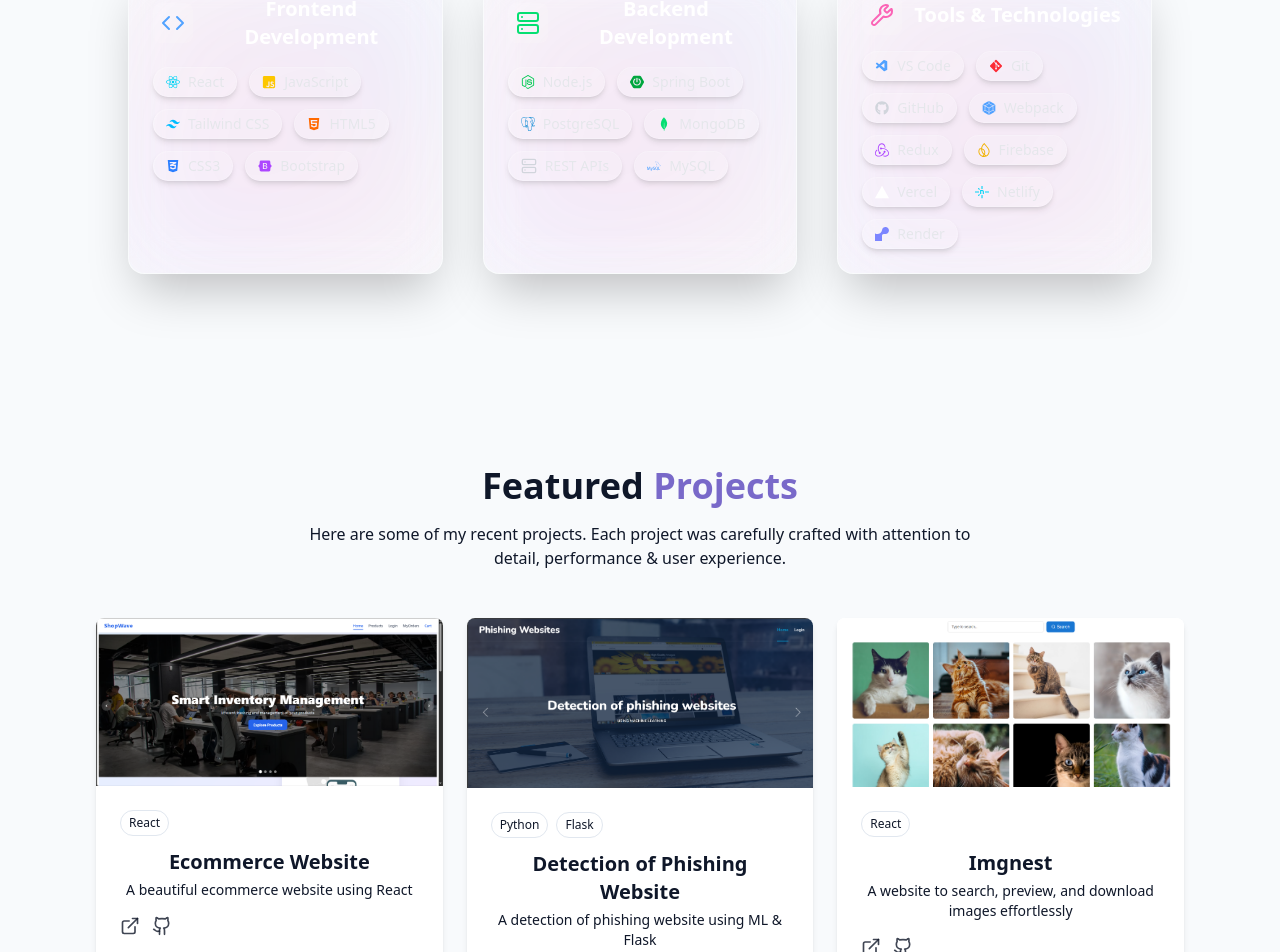
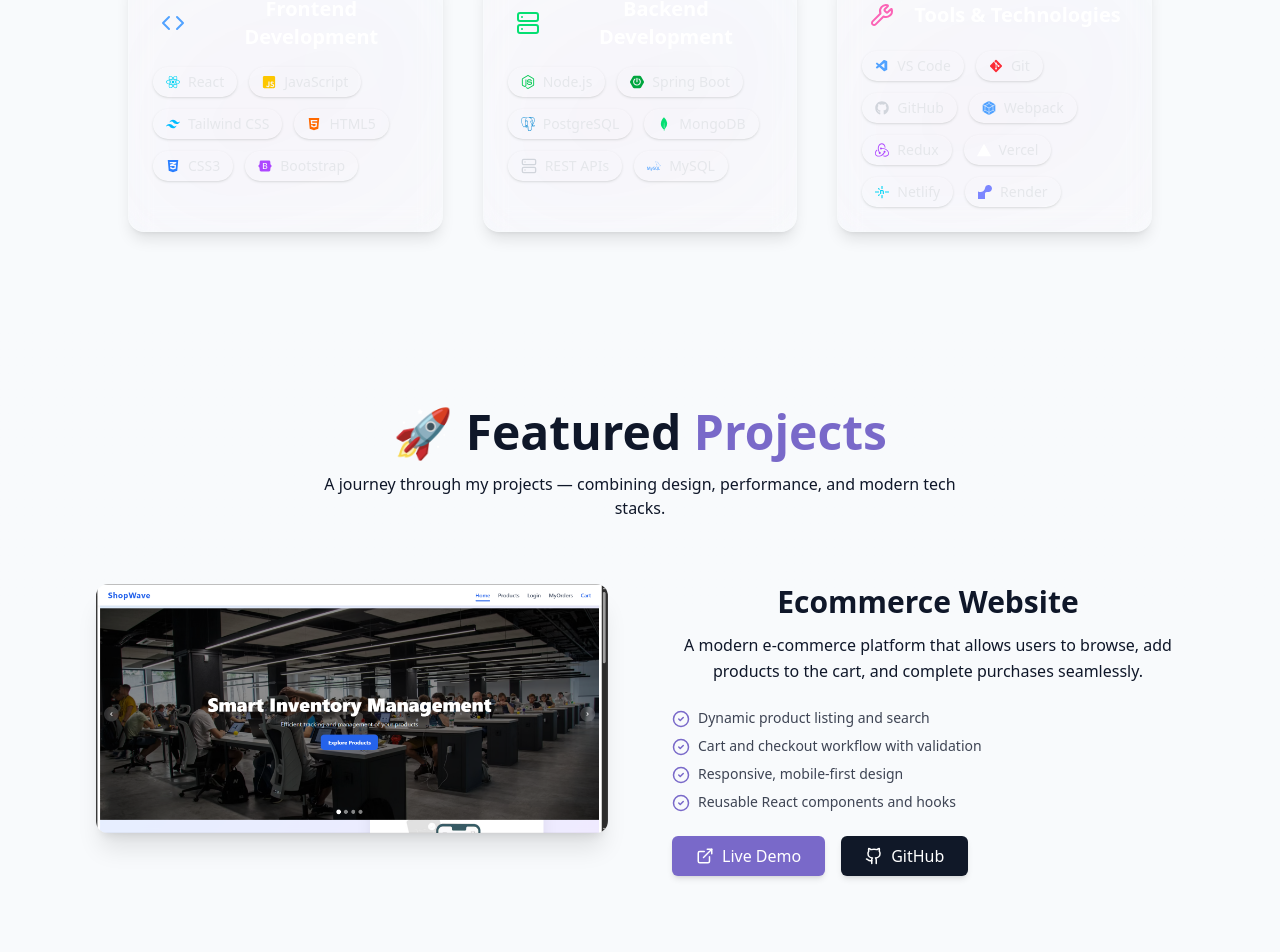
Before and after one commit to UzmaSulthana27/portfolio, a React (Vite) app: page / in a window 1280 px wide. Shown: the part 1819-2771 px from the top of the page. Built offline with nearby package versions, Linux system fonts and the light colour scheme.

Commit message:
Enhance ContactSection with form submission handling, loading state, and success/error messages; update ProjectsSection with detailed project descriptions and key points; improve SkillsSection with floating gradient background and refined skill card styles.

```diff
--- a/src/components/ProjectsSection.jsx
+++ b/src/components/ProjectsSection.jsx
@@ -1,118 +1,160 @@
-import { ArrowRight, ExternalLink, Github } from "lucide-react";
+import { ArrowRight, ExternalLink, Github, CheckCircle2 } from "lucide-react";
 
 const projects = [
   {
     id: 1,
     title: "Ecommerce Website",
-    Description: "A beautiful ecommerce website using React",
-    image: "/Projects/ecommerce.png", // ✅ fixed path
-    tags: ["React"],
+    Description:
+      "A modern e-commerce platform that allows users to browse, add products to the cart, and complete purchases seamlessly.",
+    image: "/Projects/ecommerce.png",
     demoUrl: "https://shopwave-e.vercel.app/",
     githubUrl: "https://github.com/UzmaSulthana27/ecommerce",
+    points: [
+      "Dynamic product listing and search",
+      "Cart and checkout workflow with validation",
+      "Responsive, mobile-first design",
+      "Reusable React components and hooks",
+    ],
   },
   {
     id: 2,
     title: "Detection of Phishing Website",
-    Description: "A detection of phishing website using ML & Flask",
-    image: "/Projects/phising.png", // ✅ fixed path
-    tags: ["Python", "Flask"],
+    Description:
+      "A machine learning-based web app to detect phishing websites, helping users stay safe online.",
+    image: "/Projects/phising.png",
     demoUrl: "",
     githubUrl: "https://github.com/UzmaSulthana27/Phishing-website",
+    points: [
+      "Trained ML model for website classification",
+      "Flask API backend for real-time predictions",
+      "Clean, simple user interface",
+      "Improves cybersecurity awareness",
+    ],
   },
   {
     id: 3,
     title: "Imgnest",
-    Description: "A website to search, preview, and download images effortlessly",
-    image: "/Projects/imgnest.png", // ✅ fixed path
-    tags: ["React"],
-    demoUrl: " https://imgnest.netlify.app/",
+    Description:
+      "A sleek platform to search, preview, and download high-quality images from the Unsplash API effortlessly.",
+    image: "/Projects/imgnest.png",
+    demoUrl: "https://imgnest.netlify.app/",
     githubUrl: "https://github.com/UzmaSulthana27/ImgNest",
+    points: [
+      "Instant search with preview & download",
+      "Integration with Unsplash API",
+      "Smooth and responsive React UI",
+      "User-friendly interface with grid layout",
+    ],
   },
 ];
 
 export const ProjectsSection = () => {
   return (
-    <section id="projects" className="py-24 px-4 relative">
+    <section
+      id="projects"
+      className="py-20 px-6 bg-gradient-to-b from-background to-muted/30"
+    >
       <div className="container mx-auto max-w-6xl">
         {/* Heading */}
-        <h2 className="text-3xl md:text-4xl font-bold mb-4 text-center">
-          Featured <span className="text-primary">Projects</span>
+        <h2 className="text-4xl md:text-5xl font-bold mb-4 text-center">
+          🚀 Featured <span className="text-primary">Projects</span>
         </h2>
-        <p className="text-center text-muted-foreground mb-12 max-w-2xl mx-auto">
-          Here are some of my recent projects. Each project was carefully crafted
-          with attention to detail, performance & user experience.
+        <p className="text-center text-muted-foreground mb-16 max-w-2xl mx-auto">
+          A journey through my projects — combining design, performance, and modern tech stacks.
         </p>
 
-        {/* Projects Grid */}
-        <div className="grid grid-cols-1 sm:grid-cols-2 lg:grid-cols-3 gap-6">
-          {projects.map((project) => (
+        {/* Projects */}
+        <div className="space-y-24">
+          {projects.map((project, index) => (
             <div
               key={project.id}
-              className="group bg-card rounded-lg overflow-hidden shadow-md hover:shadow-xl transition-shadow duration-300"
+              className={`flex flex-col md:flex-row items-start gap-10 md:gap-16 ${
+                index % 2 === 1 ? "md:flex-row-reverse" : ""
+              }`}
             >
-              {/* Image */}
-              <div className="overflow-hidden">
+              {/* Project Image */}
+              <div className="w-full md:w-1/2 transform transition duration-700 hover:scale-105 hover:rotate-1">
                 <img
                   src={project.image}
                   alt={project.title}
-                  className="w-full h-auto object-contain transition-transform duration-500 group-hover:scale-105"
+                  className="rounded-xl shadow-xl transition duration-700 ease-in-out hover:shadow-2xl"
                 />
               </div>
 
-              {/* Card Content */}
-              <div className="p-4 sm:p-6">
-                <div className="flex flex-wrap gap-2 mb-3">
-                  {project.tags.map((tag, index) => (
-                    <span
-                      key={index}
-                      className="px-2 py-1 text-xs font-medium rounded-full border bg-secondary text-secondary-foreground"
-                    >
-                      {tag}
-                    </span>
-                  ))}
-                </div>
-                <h3 className="text-lg sm:text-xl font-semibold mb-1">
+              {/* Project Details */}
+              <div className="w-full md:w-1/2 flex flex-col justify-start animate-fadeIn">
+                <h3 className="text-2xl md:text-3xl font-semibold mb-3">
                   {project.title}
                 </h3>
-                <p className="text-muted-foreground text-sm mb-4">
+                <p className="text-muted-foreground mb-6 text-base leading-relaxed">
                   {project.Description}
                 </p>
 
-                {/* Links */}
-                <div className="flex justify-between items-center">
-                  <div className="flex space-x-3">
+                {/* Key Points */}
+                <ul className="space-y-2 mb-6">
+                  {project.points.map((point, i) => (
+                    <li
+                      key={i}
+                      className="flex items-start gap-2 text-sm text-foreground/80"
+                    >
+                      <CheckCircle2 className="text-primary mt-0.5" size={18} />
+                      {point}
+                    </li>
+                  ))}
+                </ul>
+
+                {/* Buttons */}
+                <div className="flex flex-wrap gap-4">
+                  {project.demoUrl && (
                     <a
                       href={project.demoUrl}
                       target="_blank"
-                      className="text-foreground/80 hover:text-primary transition-colors duration-300"
+                      className="px-6 py-2 bg-primary text-white rounded-md flex items-center gap-2 hover:scale-105 transition shadow-md"
                     >
-                      <ExternalLink size={20} />
+                      <ExternalLink size={18} /> Live Demo
                     </a>
-                    <a
-                      href={project.githubUrl}
-                      target="_blank"
-                      className="text-foreground/80 hover:text-primary transition-colors duration-300"
-                    >
-                      <Github size={20} />
-                    </a>
-                  </div>
+                  )}
+                  <a
+                    href={project.githubUrl}
+                    target="_blank"
+                    className="px-6 py-2 bg-gray-900 text-white rounded-md flex items-center gap-2 hover:scale-105 transition shadow-md"
+                  >
+                    <Github size={18} /> GitHub
+                  </a>
                 </div>
               </div>
             </div>
           ))}
         </div>
 
-        {/* GitHub Button */}
-        <div className="text-center mt-12">
+        {/* GitHub Profile Button */}
+        <div className="text-center mt-24">
           <a
-            className="cosmic-button w-fit flex items-center mx-auto gap-2"
+            className="px-6 py-3 rounded-full bg-gradient-to-r from-primary to-purple-600 text-white font-medium shadow-lg hover:shadow-xl hover:scale-105 transition flex items-center gap-2 mx-auto w-fit"
             href="https://github.com/UzmaSulthana27"
             target="_blank"
           >
-            Check My GitHub <ArrowRight size={16} />
+            Explore More on GitHub <ArrowRight size={18} />
           </a>
         </div>
       </div>
+
+      {/* Inline animation */}
+      <style jsx>{`
+        @keyframes fadeIn {
+          0% {
+            opacity: 0;
+            transform: translateY(20px);
+          }
+          100% {
+            opacity: 1;
+            transform: translateY(0);
+          }
+        }
+        .animate-fadeIn {
+          animation: fadeIn 1s ease-out forwards;
+        }
+      `}</style>
     </section>
   );
 };
--- a/src/components/SkillsSection.jsx
+++ b/src/components/SkillsSection.jsx
@@ -29,7 +29,7 @@ import {
 } from "react-icons/si";
 import { VscVscode } from "react-icons/vsc";
 
-// Define skills grouped by category
+// Skills data
 const skills = {
   frontend: {
     title: "Frontend Development",
@@ -64,7 +64,6 @@ const skills = {
       { name: "GitHub", icon: <FaGithub className="text-gray-300" /> },
       { name: "Webpack", icon: <SiWebpack className="text-blue-400" /> },
       { name: "Redux", icon: <SiRedux className="text-purple-500" /> },
-      { name: "Firebase", icon: <SiFirebase className="text-yellow-500" /> },
       { name: "Vercel", icon: <SiVercel className="text-white" /> },
       { name: "Netlify", icon: <SiNetlify className="text-cyan-400" /> },
       { name: "Render", icon: <SiRender className="text-indigo-400" /> },
@@ -72,7 +71,7 @@ const skills = {
   },
 };
 
-// Skill Card Component (with Blur Mirror Effect)
+// Skill Card
 const SkillCard = ({ title, icon, items }) => (
   <motion.div
     initial={{ opacity: 0, y: 50 }}
@@ -80,45 +79,42 @@ const SkillCard = ({ title, icon, items }) => (
     transition={{ type: "spring", stiffness: 100, delay: 0.2 }}
     whileHover={{ scale: 1.03 }}
     viewport={{ once: true, amount: 0.3 }}
-
-    // Core Blur Mirror Classes
-    className="relative flex flex-col p-6 rounded-2xl border border-white/20
-               bg-white/5 backdrop-blur-xl shadow-2xl group overflow-hidden
-               transition-all duration-300 hover:border-white/40"
+    className="relative flex flex-col p-6 rounded-2xl border border-white/10
+               bg-secondary/20 backdrop-blur-md shadow-lg group overflow-hidden
+               transition-all duration-300 hover:border-white/20"
   >
-
-    {/* Inner Reflection / Shine (The "Mirror" Touch) */}
+    {/* Subtle Reflection / Shine */}
     <div className="absolute inset-0 rounded-2xl opacity-0
-                     bg-gradient-to-br from-white/20 to-transparent
-                     transition-opacity duration-500 group-hover:opacity-100
+                     bg-gradient-to-br from-white/5 to-transparent
+                     transition-opacity duration-500 group-hover:opacity-20
                      pointer-events-none z-0">
     </div>
 
-    {/* Outer Glow Effect (Ambient Light) */}
+    {/* Outer Glow Effect */}
     <div className="absolute inset-0 rounded-2xl
-                    bg-gradient-to-tr from-purple-500/30 via-pink-500/20 to-indigo-500/30
-                    opacity-40 blur-3xl -z-10
-                    transition-all duration-500 group-hover:opacity-60"></div>
+                    bg-gradient-to-tr from-purple-500/20 via-pink-500/10 to-indigo-500/20
+                    opacity-20 blur-3xl -z-10
+                    transition-all duration-500 group-hover:opacity-30"></div>
 
-    {/* Header (z-10 ensures it stays above the reflection layer) */}
+    {/* Header */}
     <div className="flex items-center gap-3 mb-4 z-10">
-      <div className="p-2 rounded-lg bg-white/10">{icon}</div>
+      <div className="p-2 rounded-lg bg-white/5">{icon}</div>
       <h2 className="text-xl font-semibold text-white">{title}</h2>
     </div>
 
-    {/* Skills (z-10 ensures it stays above the reflection layer) */}
+    {/* Skills */}
     <div className="flex flex-wrap gap-3 z-10">
       {items.map((item, i) => (
         <motion.span
           key={i}
           whileHover={{
             scale: 1.1,
-            backgroundColor: "rgba(255,255,255,0.25)", // Stronger hover background
+            backgroundColor: "rgba(255, 255, 255, 0.08)",
           }}
           transition={{ duration: 0.15 }}
-          className="flex items-center gap-2 px-3 py-1 bg-white/10 border border-white/20
+          className="flex items-center gap-2 px-3 py-1 bg-white/5 border border-white/10
                      rounded-full text-gray-200 text-sm cursor-pointer transition-all
-                     hover:border-white/40 shadow-md"
+                     hover:border-white/20 shadow-sm"
         >
           {item.icon} <span className="whitespace-nowrap">{item.name}</span>
         </motion.span>
@@ -131,23 +127,39 @@ export const SkillsSection = () => {
   return (
     <section
       id="skills"
-      // Assuming the parent component provides a dark background for the text-white to work well
-      className="py-24 px-6 md:px-12 lg:px-24 bg-transparent text-white"
+      className="relative py-24 px-6 md:px-12 lg:px-24 bg-transparent text-white overflow-hidden"
     >
-      <div className="container mx-auto max-w-6xl">
-        {/* Section Title with motion for entrance effect */}
+      {/* Floating Gradient Background */}
+      <div className="absolute inset-0 -z-20">
+        <motion.div
+          animate={{ x: ["-10%", "10%", "-10%"], y: ["-10%", "10%", "-10%"] }}
+          transition={{ duration: 25, repeat: Infinity, ease: "easeInOut" }}
+          className="absolute w-[120%] h-[120%] bg-gradient-to-r from-purple-600 via-pink-500 to-indigo-600 opacity-20 rounded-full filter blur-3xl -top-1/4 -left-1/4"
+        />
+        <motion.div
+          animate={{ x: ["10%", "-10%", "10%"], y: ["10%", "-10%", "10%"] }}
+          transition={{ duration: 30, repeat: Infinity, ease: "easeInOut" }}
+          className="absolute w-[80%] h-[80%] bg-gradient-to-tr from-blue-400 via-cyan-400 to-purple-400 opacity-15 rounded-full filter blur-2xl top-1/3 left-1/4"
+        />
+      </div>
+
+      <div className="container mx-auto max-w-6xl relative z-10">
+        {/* Section Title */}
         <motion.h2
-            initial={{ opacity: 0, y: -20 }}
-            whileInView={{ opacity: 1, y: 0 }}
-            transition={{ duration: 0.5 }}
-            viewport={{ once: true }}
-            className="text-3xl md:text-4xl font-extrabold text-center mb-16 relative"
+          initial={{ opacity: 0, y: -20 }}
+          whileInView={{ opacity: 1, y: 0 }}
+          transition={{ duration: 0.5 }}
+          viewport={{ once: true }}
+          className="text-3xl md:text-4xl font-extrabold text-center mb-16 relative"
         >
-          My <span className="text-transparent bg-clip-text bg-gradient-to-r from-blue-400 to-purple-500">Skills</span>
+          My{" "}
+          <span className="text-transparent bg-clip-text bg-gradient-to-r from-blue-400 to-purple-500">
+            Skills
+          </span>
         </motion.h2>
 
+        {/* Skill Cards */}
         <div className="grid gap-10 md:grid-cols-3">
-          {/* Skill Cards using the data object */}
           <SkillCard {...skills.frontend} />
           <SkillCard {...skills.backend} />
           <SkillCard {...skills.tools} />
```
Also changed, not shown: src/components/ContactSection.jsx (+82 -36 lines).
